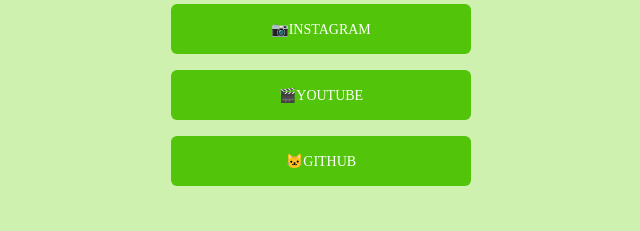
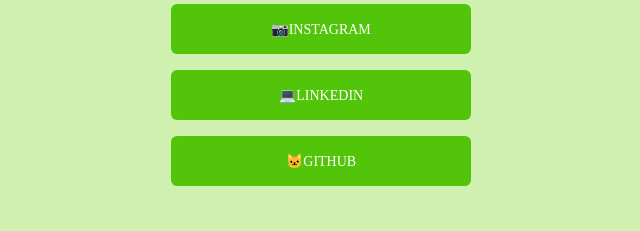
Before and after one commit to laisalinda/pagina-de-links, a plain HTML site: page index.html in a window 1280 px wide. Shown: the part 369-600 px from the top of the page, 319-959 px from the left. Drawn offline with Linux system fonts and the light colour scheme.

Commit message:
troquei link do youtube para linkedin

```diff
--- a/index.html
+++ b/index.html
@@ -37,9 +37,9 @@
         </li>
         <li>
           <a
-            href="https://www.youtube.com/channel/UCd5gvGDNq00rsSkxV3HYpPA"
+            href="https://www.linkedin.com/in/la%C3%ADsa-rio-24ab55232/"
             target="_blank"
-            >🎬YouTube</a
+            >💻Linkedin</a
           >
         </li>
         <li>
```
